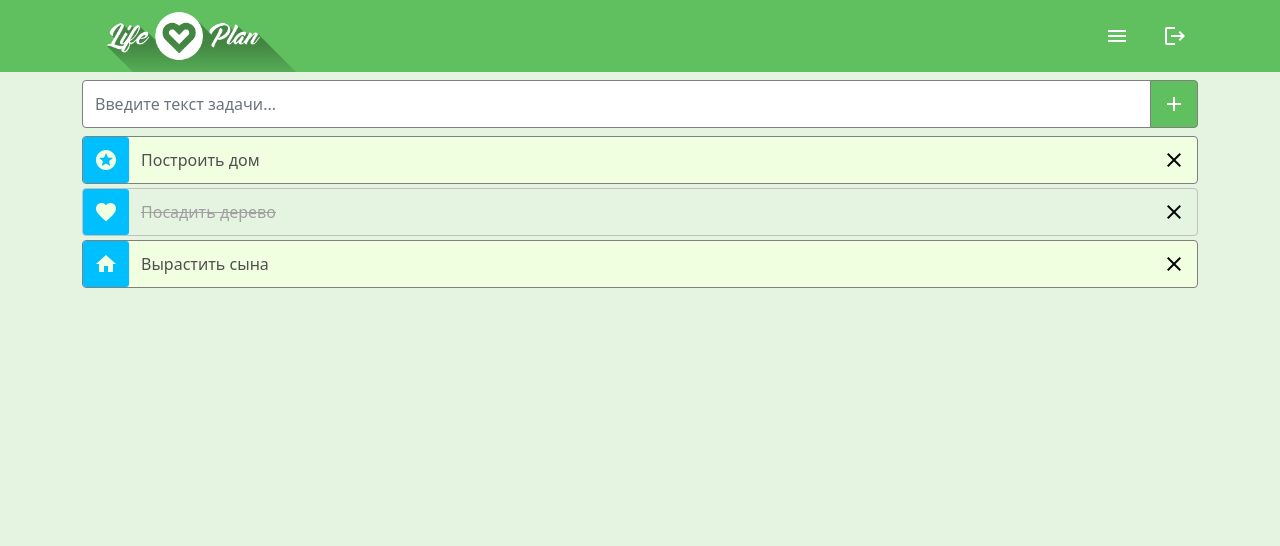
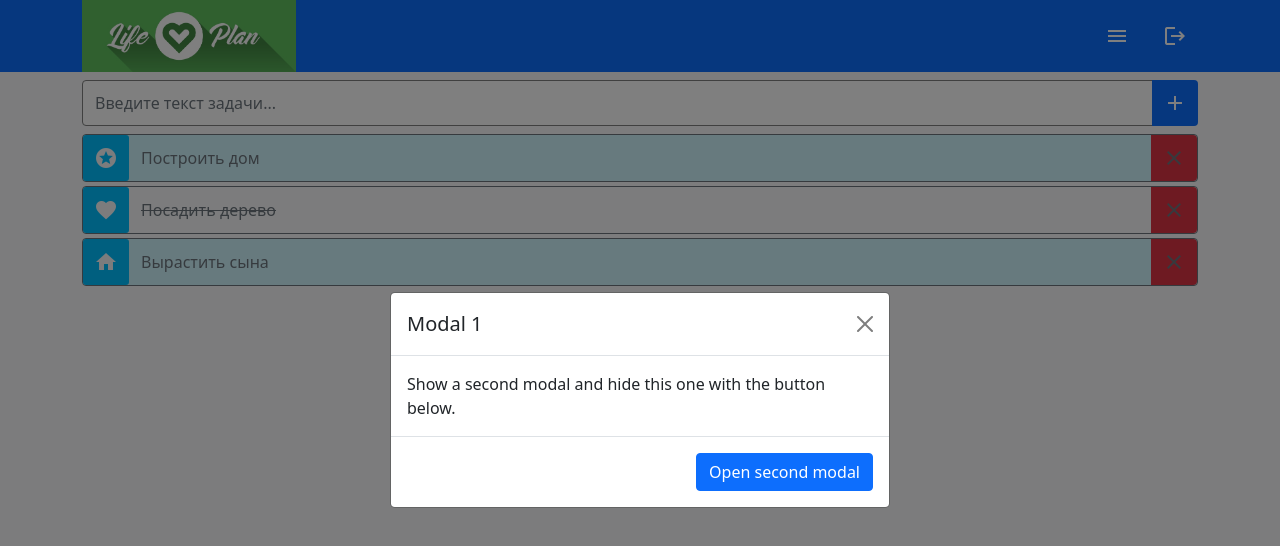
Before and after one commit to Archinsk/45_lifeplan, a Vue app: page / in a window 1280 px wide. Both pictures are taken after a click on the button "menu". Shown: the top 546 px of the page. Built offline with nearby package versions, Linux system fonts and the light colour scheme.

Commit message:
with Bootstrap colors

```diff
--- a/public/index.html
+++ b/public/index.html
@@ -17,7 +17,7 @@
     />
     <title><%= htmlWebpackPlugin.options.title %></title>
   </head>
-  <body>
+  <body class="bg-light">
     <noscript>
       <strong
         >We're sorry but <%= htmlWebpackPlugin.options.title %> doesn't work
--- a/src/components/FormAddTaskButton.vue
+++ b/src/components/FormAddTaskButton.vue
@@ -1,7 +1,7 @@
 <template>
   <ButtonIconSquare
     :icon="icon"
-    :class="buttonSemantics"
+    class="inputGroupButton btn btn-primary"
     @clickHandler="$emit('addNewTask')"
   />
 </template>
@@ -11,11 +11,6 @@ import ButtonIconSquare from "@/components/universal/ButtonIconSquare";
 
 export default {
   name: "FormAddTaskButton",
-  data() {
-    return {
-      buttonSemantics: "inputGroupButton",
-    };
-  },
   components: {
     ButtonIconSquare,
   },
@@ -29,10 +24,10 @@ export default {
 </script>
 
 <style scoped>
-.inputGroupButton {
-  background-color: RGB(96, 192, 96);
-  color: white;
-  border: 1px solid RGB(128, 128, 128);
-  border-radius: 0 0.25rem 0.25rem 0;
-}
+/*.inputGroupButton {*/
+/*  background-color: RGB(96, 192, 96);*/
+/*  color: white;*/
+/*  border: 1px solid RGB(128, 128, 128);*/
+/*  border-radius: 0 0.25rem 0.25rem 0;*/
+/*}*/
 </style>
--- a/src/components/Header.vue
+++ b/src/components/Header.vue
@@ -1,5 +1,5 @@
 <template>
-  <header>
+  <header class="bg-primary">
     <div class="container">
       <img id="logo" src="@/assets/lifeplan_logo.jpg" alt="Life Plan Logo" />
       <div>
@@ -28,10 +28,6 @@ export default {
 </script>
 
 <style scoped>
-header {
-  background-color: RGB(96, 192, 96);
-  color: white;
-}
 
 header div {
   display: flex;
--- a/src/components/HeaderButton.vue
+++ b/src/components/HeaderButton.vue
@@ -1,5 +1,7 @@
 <template>
   <ButtonIconSquare
+          data-bs-toggle="modal"
+          data-bs-target="#exampleModalToggle"
     :icon="icon"
     :semantics="buttonSemantics"
     :class="buttonSemantics"
--- a/src/components/TaskListItem.vue
+++ b/src/components/TaskListItem.vue
@@ -1,6 +1,6 @@
 <template>
   <li
-    class="alert alert-secondary alert-dismissible fade show mb-1 task"
+    class="alert alert-info text-secondary border-secondary alert-dismissible fade show mb-1 task"
     :class="{ taskCompleted: taskItem.completed }"
     role="alert"
     @click="$emit('toggleComplete', taskItem.id)"
@@ -29,9 +29,6 @@ export default {
 .task {
   display: flex;
   align-items: center;
-  background-color: RGB(240, 255, 224);
-  color: RGB(80, 80, 80);
-  border-color: RGB(128, 128, 128);
   padding: 0;
 
   &.taskCompleted {
--- a/src/components/TaskListItemButtonCategory.vue
+++ b/src/components/TaskListItemButtonCategory.vue
@@ -1,5 +1,5 @@
 <template>
-  <ButtonIconSquare :icon="icon" :class="buttonSemantics" />
+  <ButtonIconSquare :icon="icon" :class="buttonSemantics" class="text-light"/>
 </template>
 
 <script>
--- a/src/components/TaskListItemButtonDeleteTask.vue
+++ b/src/components/TaskListItemButtonDeleteTask.vue
@@ -1,7 +1,7 @@
 <template>
   <ButtonIconSquare
     :icon="icon"
-    class="deleteButton"
+    class="deleteButton btn btn-danger text-secondary"
   />
 </template>
 
@@ -19,7 +19,6 @@ export default {
 
 <style scoped>
 .deleteButton {
-  background-color: transparent;
   border-radius: 0 0.25rem 0.25rem 0;
   position: absolute;
   top: 0;
--- a/src/components/universal/ButtonIconSquare.vue
+++ b/src/components/universal/ButtonIconSquare.vue
@@ -1,5 +1,5 @@
 <template>
-  <button class="buttonIconSquare" @click="$emit('clickHandler')">
+  <button type="button" class="buttonIconSquare" @click="$emit('clickHandler')">
     <span class="material-icons">{{ icon }}</span>
   </button>
 </template>
--- a/src/views/Home.vue
+++ b/src/views/Home.vue
@@ -4,6 +4,73 @@
     <div class="container">
       <FormAddTask @addNewTask="addNewTask($event)" />
       <TaskList :listItems="items" @toggleComplete="changeCompleted($event)" />
+    </div>
+
+    <div
+      class="modal fade"
+      id="exampleModalToggle"
+      aria-hidden="true"
+      aria-labelledby="exampleModalToggleLabel"
+      tabindex="-1"
+    >
+      <div class="modal-dialog modal-dialog-centered">
+        <div class="modal-content">
+          <div class="modal-header">
+            <h5 class="modal-title" id="exampleModalToggleLabel">Modal 1</h5>
+            <button
+              type="button"
+              class="btn-close"
+              data-bs-dismiss="modal"
+              aria-label="Close"
+            ></button>
+          </div>
+          <div class="modal-body">
+            Show a second modal and hide this one with the button below.
+          </div>
+          <div class="modal-footer">
+            <button
+              class="btn btn-primary"
+              data-bs-target="#exampleModalToggle2"
+              data-bs-toggle="modal"
+            >
+              Open second modal
+            </button>
+          </div>
+        </div>
+      </div>
+    </div>
+    <div
+      class="modal fade"
+      id="exampleModalToggle2"
+      aria-hidden="true"
+      aria-labelledby="exampleModalToggleLabel2"
+      tabindex="-1"
+    >
+      <div class="modal-dialog modal-dialog-centered">
+        <div class="modal-content">
+          <div class="modal-header">
+            <h5 class="modal-title" id="exampleModalToggleLabel2">Modal 2</h5>
+            <button
+              type="button"
+              class="btn-close"
+              data-bs-dismiss="modal"
+              aria-label="Close"
+            ></button>
+          </div>
+          <div class="modal-body">
+            Hide this modal and show the first with the button below.
+          </div>
+          <div class="modal-footer">
+            <button
+              class="btn btn-primary"
+              data-bs-target="#exampleModalToggle"
+              data-bs-toggle="modal"
+            >
+              Back to first
+            </button>
+          </div>
+        </div>
+      </div>
     </div>
   </div>
 </template>
@@ -40,7 +107,7 @@ export default {
     },
     changeCompleted(id) {
       this.items = this.items.map(function (item) {
-        if ((item.id === id)) {
+        if (item.id === id) {
           item.completed = !item.completed;
         }
         return item;
@@ -49,9 +116,3 @@ export default {
   },
 };
 </script>
-
-<style>
-body {
-  background-color: RGB(228, 244, 224);
-}
-</style>
```
